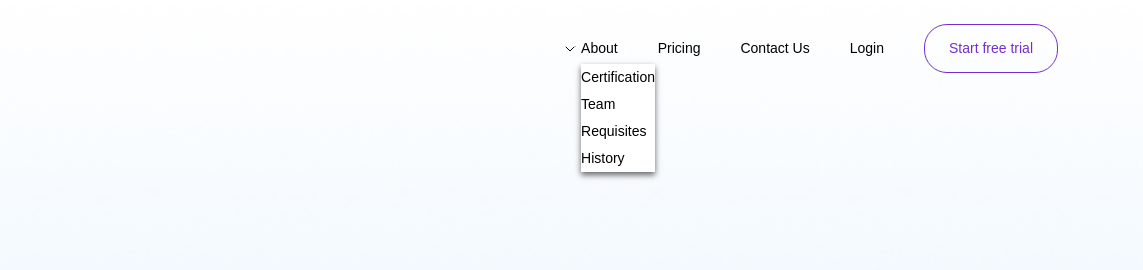
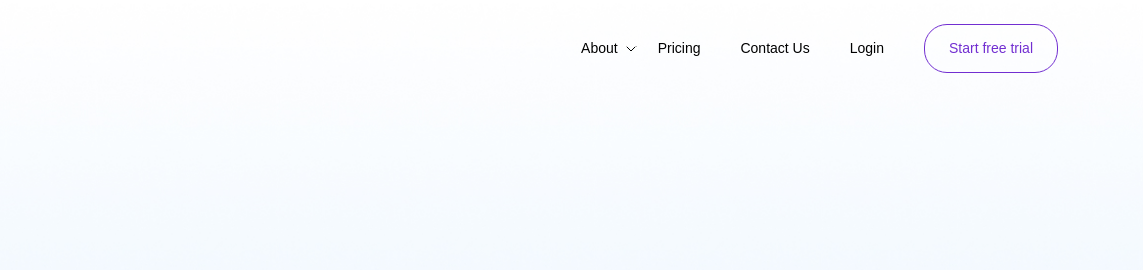
Before and after one commit to Axmadullo2001/Qubly, a plain HTML site: page index.html in a window 1280 px wide. Shown: the top 270 px of the page, 137-1280 px from the left. Drawn offline with Linux system fonts and the light colour scheme; a web font is replaced by a local one.

Commit message:
Banner part continues

```diff
--- a/sass/main.sass
+++ b/sass/main.sass
@@ -96,7 +96,8 @@ img
 				list-style: none
 				position: relative
 				>.has_sub_menu
-					margin-left: 5px
+					&:hover > .sub-menu
+						display: block
 					&::after
 						display: block
 						content: ''
@@ -104,13 +105,15 @@ img
 						height: 6px
 						position: absolute
 						top: 22px
-						left: -11px
+						left: 45px
 						background: url(../img/main_banner/path.svg)
+						animation: opac .5s alternate infinite
+
 				>li
-					margin-right: 40px
 					display: inline-block
 					list-style: none
 					a
+						padding: 5px 40px 4px 0
 						display: block
 						text-decoration: none
 						font-size: 14px
@@ -121,10 +124,13 @@ img
 							transition: .4s ease
 							color: $accent
 					>.sub-menu
+						z-index: 10
 						position: absolute
-						top: 40px
+						width: 120px
+						padding: 0px 22px
 						background-color: $white
-						box-shadow: 0 3px 6px rgba(0, 0, 0, .6)
+						box-shadow: 0 3px 5px rgba(0, 0, 0, .6)
+						display: none
 						li
 							list-style: none
 							padding: 2px 0
```
Also changed, not shown: css/main.css, sass/dist/main.css.
